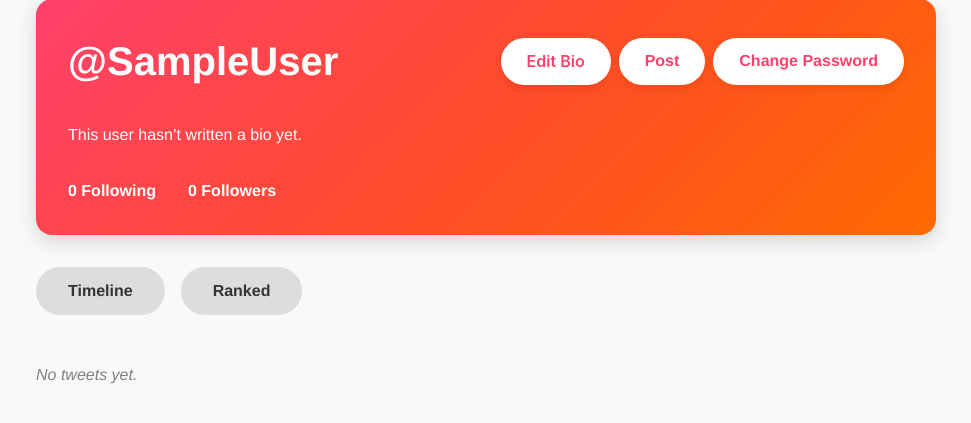
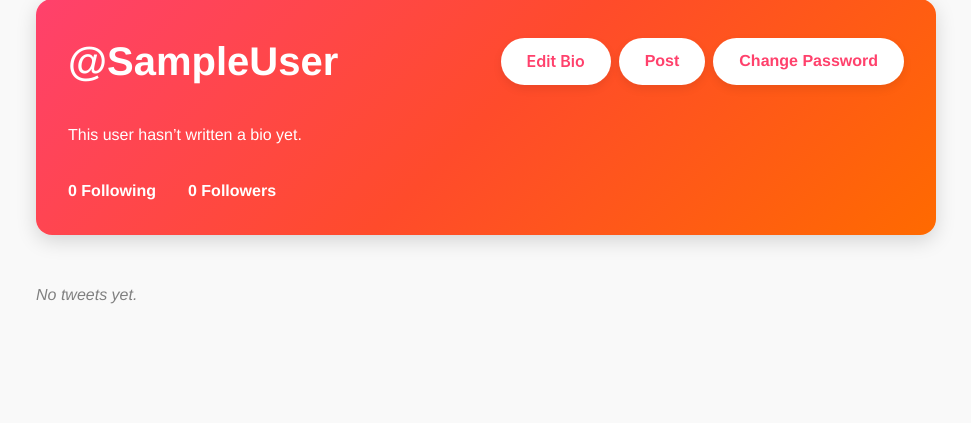
Before and after one commit to JospinJudes/hello-python-ci, a Flask app: page /profile in a window 1280 px wide. Shown: the part 108-531 px from the top of the page, without its empty margins (154-1125 px from the left). Run offline with Flask 3, Linux system fonts and the light colour scheme; the visitor is signed in with stand-in values (Sample User, id 1); data comes from the database, SQL or seed files in the repository; data that the repository does not hold is empty; some libraries are stand-ins or nearby versions.

Commit message:
Ranked Display

```diff
--- a/flask_auth/project/templates/profile.html
+++ b/flask_auth/project/templates/profile.html
@@ -45,21 +45,7 @@
 
 </div>
 
-<!-- Boutons Timeline / Ranked -->
-<div style="display: flex; gap: 1rem; align-items: center; margin: 2rem 0;">
-    <a href="{{ url_for('main.home_timeline') }}" class="navbar-button"
-       style="padding: 0.75rem 2rem; border-radius: 25px;
-              background: {% if sort == 'timeline' %}linear-gradient(135deg, #ff416c, #ff4b2b){% else %}#ddd{% endif %};
-              color: {% if sort == 'timeline' %}white{% else %}#333{% endif %}; font-weight:600;">
-        Timeline
-    </a>
-    <a href="{{ url_for('main.home_ranked') }}" class="navbar-button"
-       style="padding: 0.75rem 2rem; border-radius: 25px;
-              background: {% if sort == 'ranked' %}linear-gradient(135deg, #ff416c, #ff4b2b){% else %}#ddd{% endif %};
-              color: {% if sort == 'ranked' %}white{% else %}#333{% endif %}; font-weight:600;">
-        Ranked
-    </a>
-</div>
+
 
 <!-- Flash messages -->
 {% with messages = get_flashed_messages() %}
```
